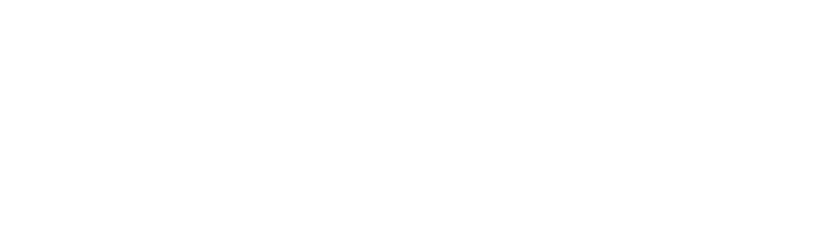
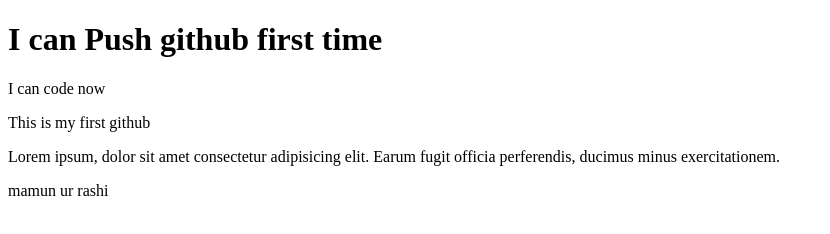
Before and after one commit to Mamun-Ur-Rashid/My-second-repo, a plain HTML site: page index.html in a window 1280 px wide. Shown: the whole page, without its empty margins (0-830 px from the left). Drawn offline with Linux system fonts and the light colour scheme.

Commit message:
added hi tag

```diff
--- a/index.html
+++ b/index.html
@@ -7,6 +7,10 @@
     <title>My second repo</title>
 </head>
 <body>
-
+    <h1>I can Push github first time</h1>
+    <p>I can code now</p>
+    <p>This is my first github</p>
+    <p>Lorem ipsum, dolor sit amet consectetur adipisicing elit. Earum fugit officia perferendis, ducimus minus exercitationem.</p>
+    <p>mamun ur rashi</p>
 </body>
 </html>
```
